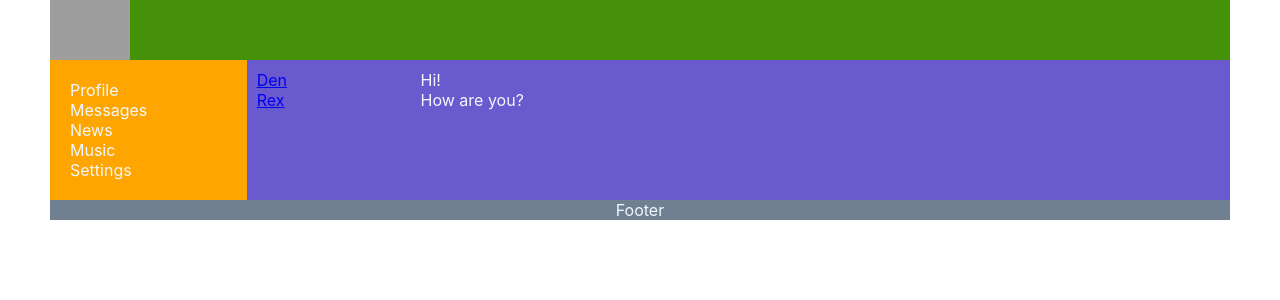
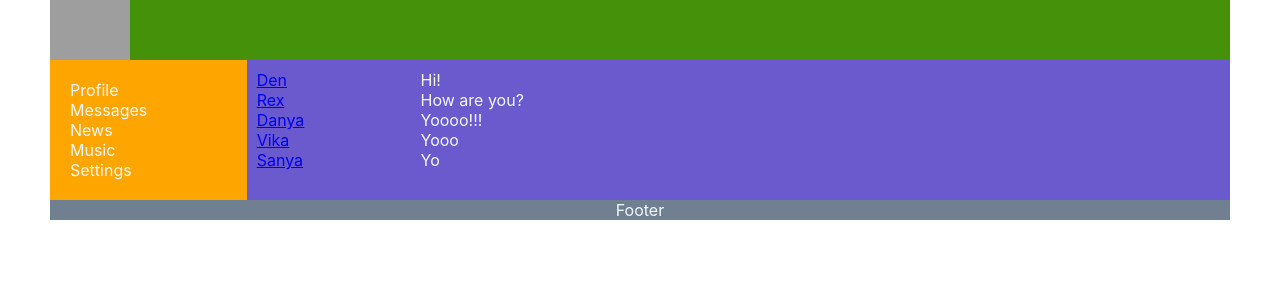
Before and after one commit to Denowich/my-social-page-notebook, a React (Create React App) app: page /dialogs in a window 1280 px wide. Shown: the top 300 px of the page. Built offline with nearby package versions, Linux system fonts and the light colour scheme; grey boxes are pictures that could not be loaded.

Commit message:
Lesson - 25_(added map dialogsElement, messagesElement)

```diff
--- a/src/components/Dialogs/Dialogs.jsx
+++ b/src/components/Dialogs/Dialogs.jsx
@@ -25,6 +25,10 @@ export const Dialogs = () => {
             { id: 5, name: 'Sanya' },
       ];
 
+      let dialogsElement = dialogsData.map((d) => (
+            <DialogItem name={d.name} id={d.id} />
+      ));
+
       let messagesData = [
             { id: 1, message: 'Hi!' },
             { id: 2, message: 'How are you?' },
@@ -33,29 +37,15 @@ export const Dialogs = () => {
             { id: 5, message: 'Yo' },
       ];
 
+      let messagesElement = messagesData.map((m) => (
+            <Message message={m.message} id={m.id} />
+      ));
+
       return (
             <div className={style.dialogs}>
-                  <div className={style.dialogsItems}>
-                        <DialogItem
-                              name={dialogsData[0].name}
-                              id={dialogsData[0].id}
-                        />
-                        <DialogItem
-                              name={dialogsData[1].name}
-                              id={dialogsData[1].id}
-                        />
-                  </div>
+                  <div className={style.dialogsItems}>{dialogsElement}</div>
 
-                  <div className={style.messagesItems}>
-                        <Message
-                              message={messagesData[0].message}
-                              id={messagesData[0].id}
-                        />
-                        <Message
-                              message={messagesData[1].message}
-                              id={messagesData[1].id}
-                        />
-                  </div>
+                  <div className={style.messagesItems}>{messagesElement}</div>
             </div>
       );
 };
```
